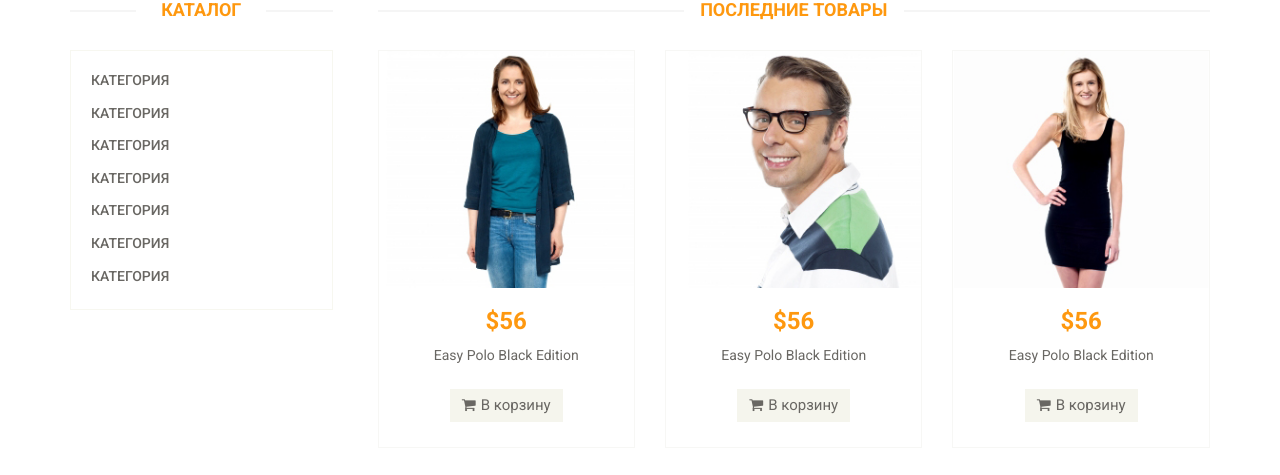
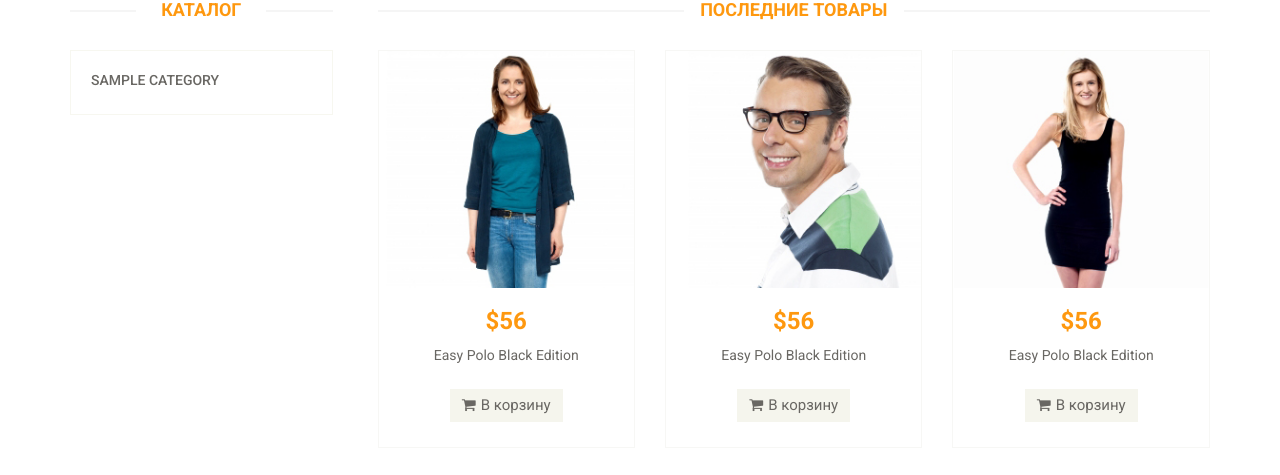
Before and after one commit to LapoFiorence/php, a PHP site: the page made by views/site/index.php in a window 1280 px wide. Shown: the part 207-682 px from the top of the page. Run offline with PHP 8.4, Linux system fonts and the light colour scheme; the template is opened without the code that fills it: most values are stand-ins (such as "Sample title", 1, 10 or a date in 2020); some libraries are stand-ins or nearby versions.

Commit message:
turn left menu to dynamic

```diff
--- a/views/site/index.php
+++ b/views/site/index.php
@@ -7,41 +7,17 @@
                 <div class="left-sidebar">
                     <h2>Каталог</h2>
                     <div class="panel-group category-products" id="accordian"><!--category-productsr-->
-                        <div class="panel panel-default">
-                            <div class="panel-heading">
-                                <h4 class="panel-title"><a href="#">Категория</a></h4>
+                        <?php foreach ($categories as $categoryItem): ?>
+                            <div class="panel panel-default">
+                                <div class="panel-heading">
+                                    <h4 class="panel-title">
+                                        <a href="/category/<?php echo $categoryItem['id'];?>">
+                                            <?php echo $categoryItem['name'];?>
+                                        </a>
+                                    </h4>
+                                </div>
                             </div>
-                        </div>
-                        <div class="panel panel-default">
-                            <div class="panel-heading">
-                                <h4 class="panel-title"><a href="#">Категория</a></h4>
-                            </div>
-                        </div>
-                        <div class="panel panel-default">
-                            <div class="panel-heading">
-                                <h4 class="panel-title"><a href="#">Категория</a></h4>
-                            </div>
-                        </div>
-                        <div class="panel panel-default">
-                            <div class="panel-heading">
-                                <h4 class="panel-title"><a href="#">Категория</a></h4>
-                            </div>
-                        </div>
-                        <div class="panel panel-default">
-                            <div class="panel-heading">
-                                <h4 class="panel-title"><a href="#">Категория</a></h4>
-                            </div>
-                        </div>
-                        <div class="panel panel-default">
-                            <div class="panel-heading">
-                                <h4 class="panel-title"><a href="#">Категория</a></h4>
-                            </div>
-                        </div>
-                        <div class="panel panel-default">
-                            <div class="panel-heading">
-                                <h4 class="panel-title"><a href="#">Категория</a></h4>
-                            </div>
-                        </div>
+                        <?php endforeach; ?>
                     </div><!--/category-products-->
                 </div>
             </div>
```
